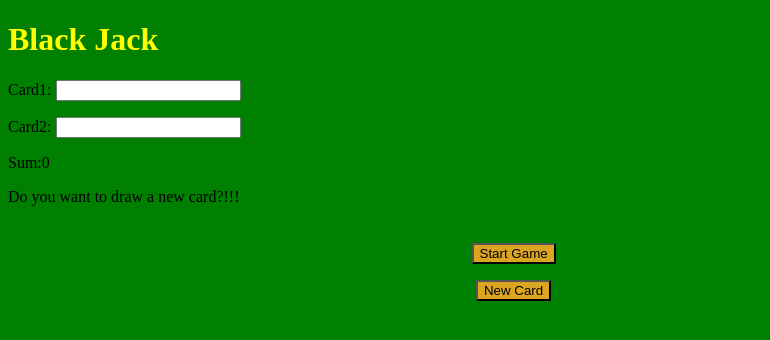
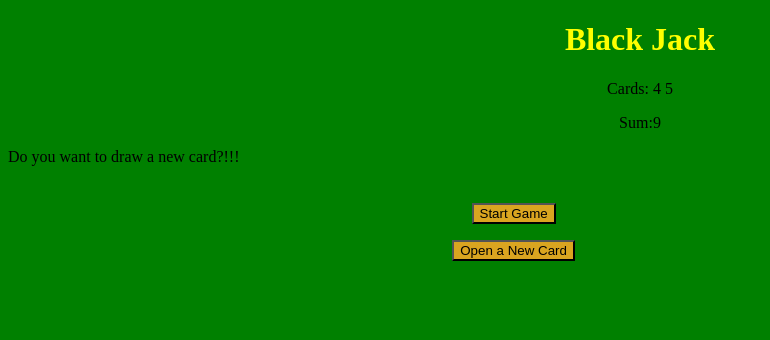
Before and after one commit to ShrutiLakhani/BlackJack, a plain HTML site: page index.html in a window 1280 px wide. Both pictures are taken after a click on the button "Start Game". Shown: the whole page, without its empty margins (0-770 px from the left). Drawn offline with Linux system fonts and the light colour scheme.

Commit message:
BlackJack - working-Improvement needed

```diff
--- a/index.html
+++ b/index.html
@@ -10,21 +10,20 @@
 
     <div>
       <h1>Black Jack</h1>
-      <p>
-      <label for"Cards">Card1:</label>
-      <input type="number" id="card1" />
+      <p id="cards-el">
+        <span>Cards:</span>
       </p>
-      <p>
-      <label for"Cards">Card2:</label>
-      <input type="number" id="card2" />
+     <!-- <p>
+     <label for"Cards">Card2:</label>
+     <input type="number" id="card2" />
       </p>
-       <p>
+       <p> -->
      <!-- <label for"Cards">Card3:</label>
       <input type="number" id="card3" disabled/> -->
-      <input type="number" id="card3" hidden/>
+      <!--<input type="number" id="card3" hidden/>
       <label for"Cards" hidden >Card3: </label>
 
-      </p>
+      </p> -->
 
       <p id="sum-el">Sum:</p>
       <p id="message-el"></p>
@@ -32,7 +31,7 @@
         <p>
         <button id="btns-start">Start Game</button>
         </p>
-        <button id="btns-new">New Card</button>
+        <button id="btns-new" hidden>Open a New Card</button>
       </div>
     </div>
     <div>
--- a/script.js
+++ b/script.js
@@ -1,28 +1,63 @@
-let cardArr = [card1, card2]
-const firstCard = document.querySelector("#card1");
-const secCard = document.querySelector("#card2");
-const thirdCard = document.querySelector("#card3");
+
+//const firstCard = document.querySelector("#card1");
+//const secCard = document.querySelector("#card2");
+//const thirdCard = document.querySelector("#card3");
+let firstCard = getRandomNumber();
+let secCard = getRandomNumber();
+let cardArr = [firstCard, secCard];
+let sum = firstCard + secCard;
+
+console.log(firstCard);
+console.log(secCard);
+//console.log(thirdCard);
 const btnStart = document.getElementById("btns-start");
 var   btnNew = document.getElementById("btns-new");
-var sum = 0;
+var cardsEl = document.getElementById("cards-el");
+//var sum = 0;
 outputVal = document.querySelector("#sum-el");
+
 outputVal1 = document.querySelector("#message-el");
+
+function renderCards()
+{
+  console.log("comes1");
+  for (let i=0;i<cardArr.length;i++)
+  {
+    cardsEl.textContent += cardArr[i] + " ";
+  }
+  console.log("comes2");
+  drawCard();
+  console.log("comes3");
+}
 btnStart.addEventListener("click", function()
 {
-drawCard();
+  console.log("comes4");
+  renderCards();
+
 })
+
+function getRandomNumber()
+
+
+{
+  console.log("comes5");
+  return Math.floor(Math.random() * 13) + 1;
+
+}
 
 function drawCard()
 {
-  const sum = +(Number(card1.value) + Number(card2.value)+ Number(card3.value));
-
-sumOfCards(sum);
+  console.log("comes6");
+ // const sum += cardArr[i] ;
+  sumOfCards(sum);
+  console.log("comes7");
 outputVal.textContent = "Sum:" + sum;
 }
 
 
 function sumOfCards(sum)
  {
+  console.log("comes8");
   if (sum == 21)
   {
    outputVal1.textContent = "You have got a BlackJack!!!";
@@ -35,24 +70,39 @@ function sumOfCards(sum)
   else if (sum < 21)
     if (btnNew.disabled == true)
   {
-
     outputVal1.textContent = "You are out of game!!!";
-
   }
   else
   {
    outputVal1.textContent = "Do you want to draw a new card?!!!";
+   btnNew.hidden = false;
   }
+  console.log("comes9");
 }
 
 btnNew.addEventListener("click", function()
 {
- thirdCard.hidden = false;
- newCard();
+  console.log("comes10");
+  console.log("unable to reach here");
+  //thirdCard.hidden = false;
+  newCard();
+
 })
 function newCard()
 {
- cardArr.push(thirdCard);
- btnNew.disabled = true;
+  console.log("comes11");
+  let thirdCard = getRandomNumber();
+  console.log(thirdCard);
+ // console.log(sum);
+  sum += thirdCard;
+  cardArr.push(thirdCard);
+
+  console.log("comes12");
+ // console.log(sum);
+  renderCards();
+
+// btnNew.disabled = true;
+ console.log("comes13");
  drawcard();
+console.log("comes14");
 }
--- a/style.css
+++ b/style.css
@@ -12,14 +12,24 @@ body
 
 h1{
   color:yellow;
+  text-align: center;
 }
-
+#cards-el
+{
+ text-align: center;
+}
+#sum-el
+{
+ text-align: center;
+}
 #btns-start
 {
   background-color: goldenrod !important;
+  text-align: center;
 
 }
 #btns-new
 {
   background-color: goldenrod !important;
+  text-align: center;
 }
```
